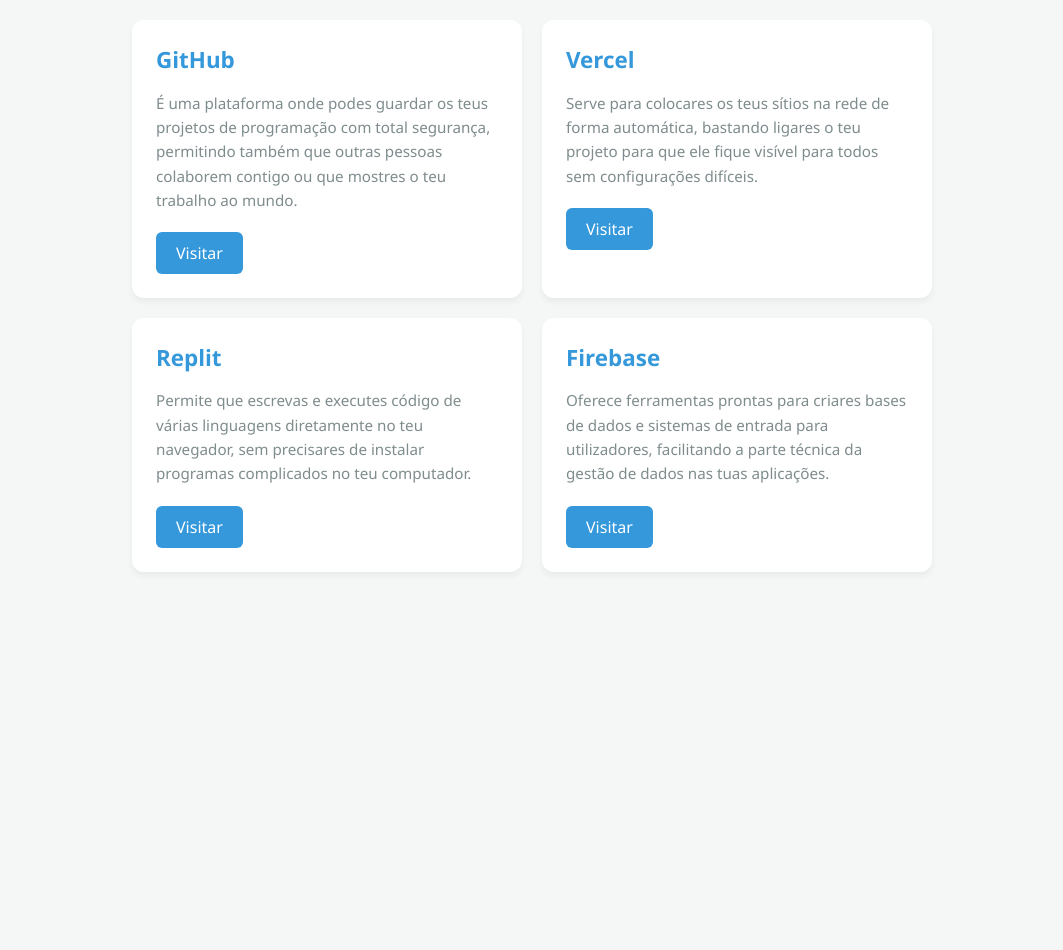
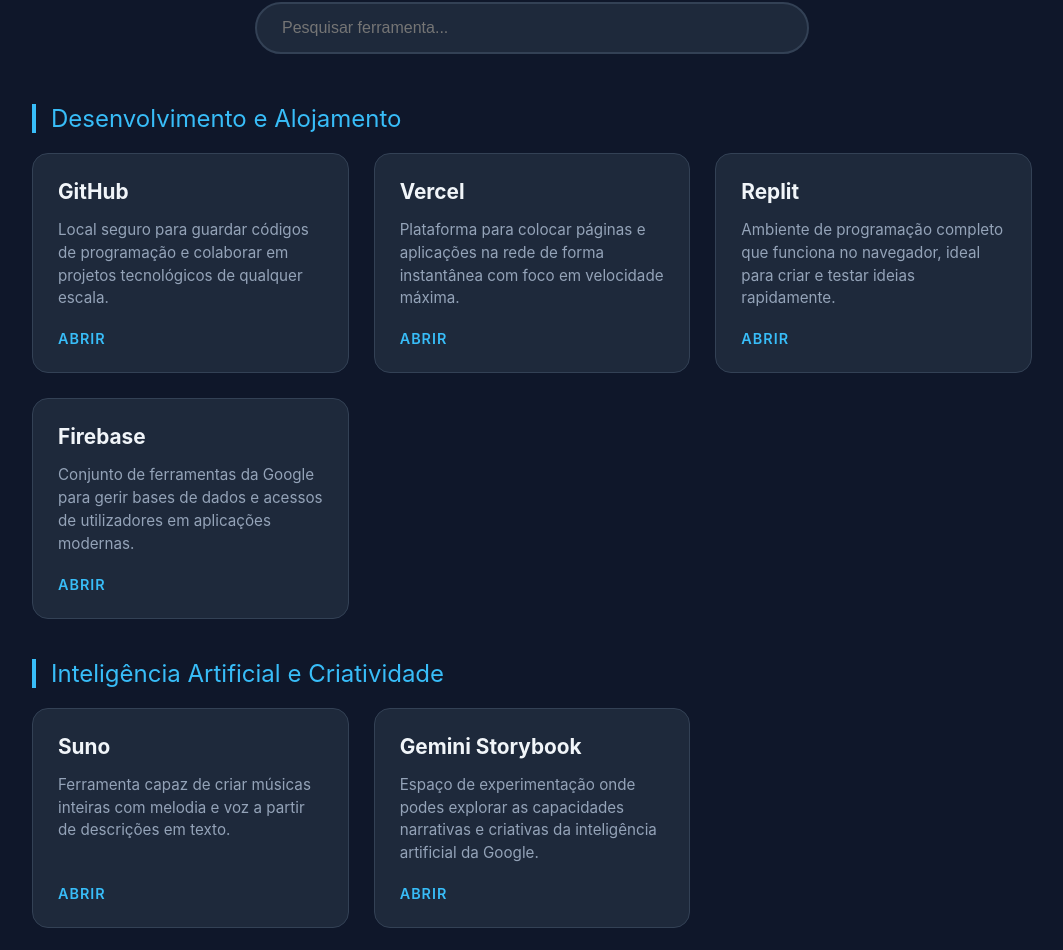
Before and after one commit to Xtvback/Favoritos, a plain HTML site: page index.html in a window 1280 px wide. Shown: the part 124-1074 px from the top of the page, without its empty margins (108-1171 px from the left). Before the commit the page ends 800 px from the top, so only its background shows below. Drawn offline with Linux system fonts and the light colour scheme.

Commit message:
Update index.html

```diff
--- a/index.html
+++ b/index.html
@@ -3,96 +3,210 @@
 <head>
     <meta charset="UTF-8">
     <meta name="viewport" content="width=device-width, initial-scale=1.0">
-    <title>Os Meus Favoritos</title>
+    <title>Portal de Favoritos</title>
     <style>
+        :root {
+            --bg: #0f172a;
+            --card-bg: #1e293b;
+            --accent: #38bdf8;
+            --text-main: #f1f5f9;
+            --text-dim: #94a3b8;
+        }
         body {
-            font-family: "Segoe UI", Tahoma, Geneva, Verdana, sans-serif;
-            background-color: #f4f7f6;
+            font-family: "Inter", "Segoe UI", sans-serif;
+            background-color: var(--bg);
+            color: var(--text-main);
             margin: 0;
             padding: 40px 20px;
             display: flex;
+            flex-direction: column;
+            align-items: center;
+        }
+        .container {
+            max-width: 1000px;
+            width: 100%;
+        }
+        header {
+            text-align: center;
+            margin-bottom: 50px;
+        }
+        h1 {
+            font-size: 2.5rem;
+            letter-spacing: -1px;
+            margin-bottom: 10px;
+        }
+        .search-container {
+            margin-bottom: 40px;
+            width: 100%;
+            display: flex;
             justify-content: center;
         }
-        .content {
-            max-width: 800px;
+        #searchBar {
             width: 100%;
+            max-width: 500px;
+            padding: 15px 25px;
+            border-radius: 50px;
+            border: 2px solid #334155;
+            background: #1e293b;
+            color: white;
+            font-size: 1rem;
+            outline: none;
+            transition: border-color 0.3s;
         }
-        h1 {
-            color: #2c3e50;
-            text-align: center;
-            margin-bottom: 40px;
+        #searchBar:focus {
+            border-color: var(--accent);
+        }
+        .section-title {
+            font-size: 1.5rem;
+            color: var(--accent);
+            margin: 40px 0 20px 0;
+            border-left: 4px solid var(--accent);
+            padding-left: 15px;
         }
         .grid {
             display: grid;
-            grid-template-columns: repeat(auto-fit, minmax(300px, 1fr));
-            gap: 20px;
+            grid-template-columns: repeat(auto-fill, minmax(300px, 1fr));
+            gap: 25px;
         }
         .card {
-            background: white;
-            border-radius: 12px;
-            padding: 24px;
-            box-shadow: 0 4px 6px rgba(0,0,0,0.05);
-            transition: transform 0.2s;
+            background: var(--card-bg);
+            border-radius: 16px;
+            padding: 25px;
+            transition: transform 0.3s, box-shadow 0.3s;
+            border: 1px solid #334155;
+            display: flex;
+            flex-direction: column;
+            justify-content: space-between;
         }
         .card:hover {
-            transform: translateY(-5px);
+            transform: translateY(-8px);
+            box-shadow: 0 10px 30px rgba(0,0,0,0.5);
+            border-color: var(--accent);
         }
-        .card h2 {
-            margin: 0 0 12px 0;
-            color: #3498db;
-            font-size: 1.4rem;
+        .card h3 {
+            margin: 0 0 10px 0;
+            font-size: 1.3rem;
         }
         .card p {
-            color: #7f8c8d;
+            color: var(--text-dim);
             font-size: 0.95rem;
-            line-height: 1.6;
+            line-height: 1.5;
             margin-bottom: 20px;
         }
-        .link-button {
-            display: inline-block;
-            background-color: #3498db;
+        .btn {
+            text-decoration: none;
+            color: var(--accent);
+            font-weight: 600;
+            font-size: 0.9rem;
+            text-transform: uppercase;
+            letter-spacing: 1px;
+            transition: color 0.3s;
+        }
+        .btn:hover {
             color: white;
-            padding: 10px 20px;
-            border-radius: 6px;
+        }
+        footer {
+            margin-top: 80px;
+            text-align: center;
+            border-top: 1px solid #334155;
+            padding-top: 30px;
+            width: 100%;
+        }
+        .footer-text {
+            color: var(--text-dim);
+            font-size: 1rem;
+        }
+        .instagram-link {
+            color: var(--accent);
             text-decoration: none;
-            font-weight: 500;
-        }
-        .link-button:hover {
-            background-color: #2980b9;
+            font-weight: bold;
         }
     </style>
 </head>
 <body>
 
-<div class="content">
-    <h1>A Minha Seleção de Ferramentas</h1>
+<div class="container">
+    <header>
+        <h1>Os Meus Favoritos</h1>
+        <div class="search-container">
+            <input type="text" id="searchBar" placeholder="Pesquisar ferramenta..." onkeyup="filterCards()">
+        </div>
+    </header>
 
-    <div class="grid">
-        <div class="card">
-            <h2>GitHub</h2>
-            <p>É uma plataforma onde podes guardar os teus projetos de programação com total segurança, permitindo também que outras pessoas colaborem contigo ou que mostres o teu trabalho ao mundo.</p>
-            <a href="https://github.com" class="link-button" target="_blank">Visitar</a>
+    <div id="favoritesList">
+        <div class="section-title">Desenvolvimento e Alojamento</div>
+        <div class="grid">
+            <div class="card" data-name="github">
+                <div>
+                    <h3>GitHub</h3>
+                    <p>Local seguro para guardar códigos de programação e colaborar em projetos tecnológicos de qualquer escala.</p>
+                </div>
+                <a href="https://github.com" class="btn" target="_blank">Abrir</a>
+            </div>
+            <div class="card" data-name="vercel">
+                <div>
+                    <h3>Vercel</h3>
+                    <p>Plataforma para colocar páginas e aplicações na rede de forma instantânea com foco em velocidade máxima.</p>
+                </div>
+                <a href="https://vercel.com" class="btn" target="_blank">Abrir</a>
+            </div>
+            <div class="card" data-name="replit">
+                <div>
+                    <h3>Replit</h3>
+                    <p>Ambiente de programação completo que funciona no navegador, ideal para criar e testar ideias rapidamente.</p>
+                </div>
+                <a href="https://replit.com" class="btn" target="_blank">Abrir</a>
+            </div>
+            <div class="card" data-name="firebase">
+                <div>
+                    <h3>Firebase</h3>
+                    <p>Conjunto de ferramentas da Google para gerir bases de dados e acessos de utilizadores em aplicações modernas.</p>
+                </div>
+                <a href="https://firebase.google.com" class="btn" target="_blank">Abrir</a>
+            </div>
         </div>
 
-        <div class="card">
-            <h2>Vercel</h2>
-            <p>Serve para colocares os teus sítios na rede de forma automática, bastando ligares o teu projeto para que ele fique visível para todos sem configurações difíceis.</p>
-            <a href="https://vercel.com" class="link-button" target="_blank">Visitar</a>
-        </div>
-
-        <div class="card">
-            <h2>Replit</h2>
-            <p>Permite que escrevas e executes código de várias linguagens diretamente no teu navegador, sem precisares de instalar programas complicados no teu computador.</p>
-            <a href="https://replit.com" class="link-button" target="_blank">Visitar</a>
-        </div>
-
-        <div class="card">
-            <h2>Firebase</h2>
-            <p>Oferece ferramentas prontas para criares bases de dados e sistemas de entrada para utilizadores, facilitando a parte técnica da gestão de dados nas tuas aplicações.</p>
-            <a href="https://firebase.google.com" class="link-button" target="_blank">Visitar</a>
+        <div class="section-title">Inteligência Artificial e Criatividade</div>
+        <div class="grid">
+            <div class="card" data-name="suno">
+                <div>
+                    <h3>Suno</h3>
+                    <p>Ferramenta capaz de criar músicas inteiras com melodia e voz a partir de descrições em texto.</p>
+                </div>
+                <a href="https://suno.com" class="btn" target="_blank">Abrir</a>
+            </div>
+            <div class="card" data-name="gemini storybook">
+                <div>
+                    <h3>Gemini Storybook</h3>
+                    <p>Espaço de experimentação onde podes explorar as capacidades narrativas e criativas da inteligência artificial da Google.</p>
+                </div>
+                <a href="https://notebooklm.google.com/" class="btn" target="_blank">Abrir</a>
+            </div>
         </div>
     </div>
+
+    <footer>
+        <p class="footer-text">Criado por <strong>André M. Fernandes</strong></p>
+        <p><a href="https://www.instagram.com/andre.f.m.fernandes/" class="instagram-link" target="_blank">Seguir no Instagram</a></p>
+    </footer>
 </div>
+
+<script>
+    function filterCards() {
+        let input = document.getElementById("searchBar").value.toLowerCase();
+        let cards = document.getElementsByClassName("card");
+        let titles = document.getElementsByClassName("section-title");
+
+        for (let i = 0; i < cards.length; i++) {
+            let name = cards[i].getAttribute("data-name");
+            if (name.includes(input)) {
+                cards[i].style.display = "flex";
+            } else {
+                cards[i].style.display = "none";
+            }
+        }
+    }
+</script>
 
 </body>
 </html>
```
